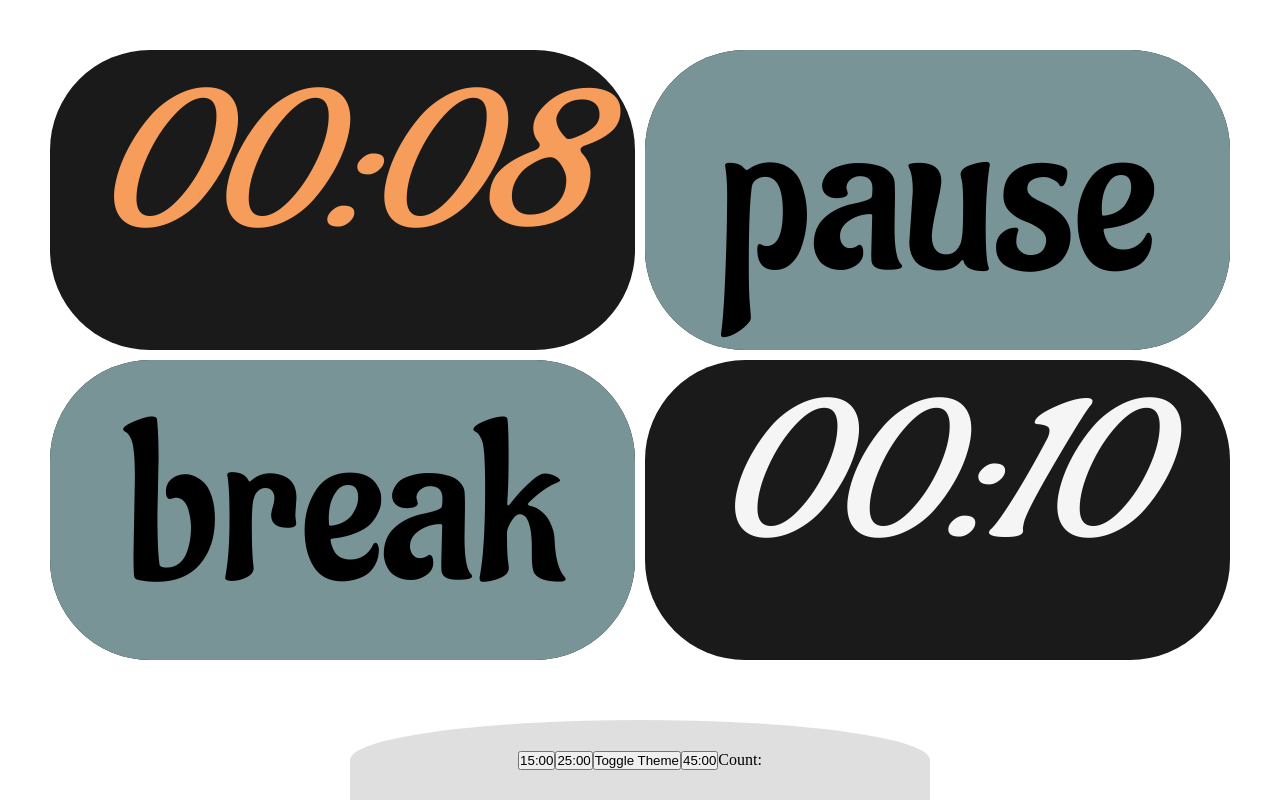
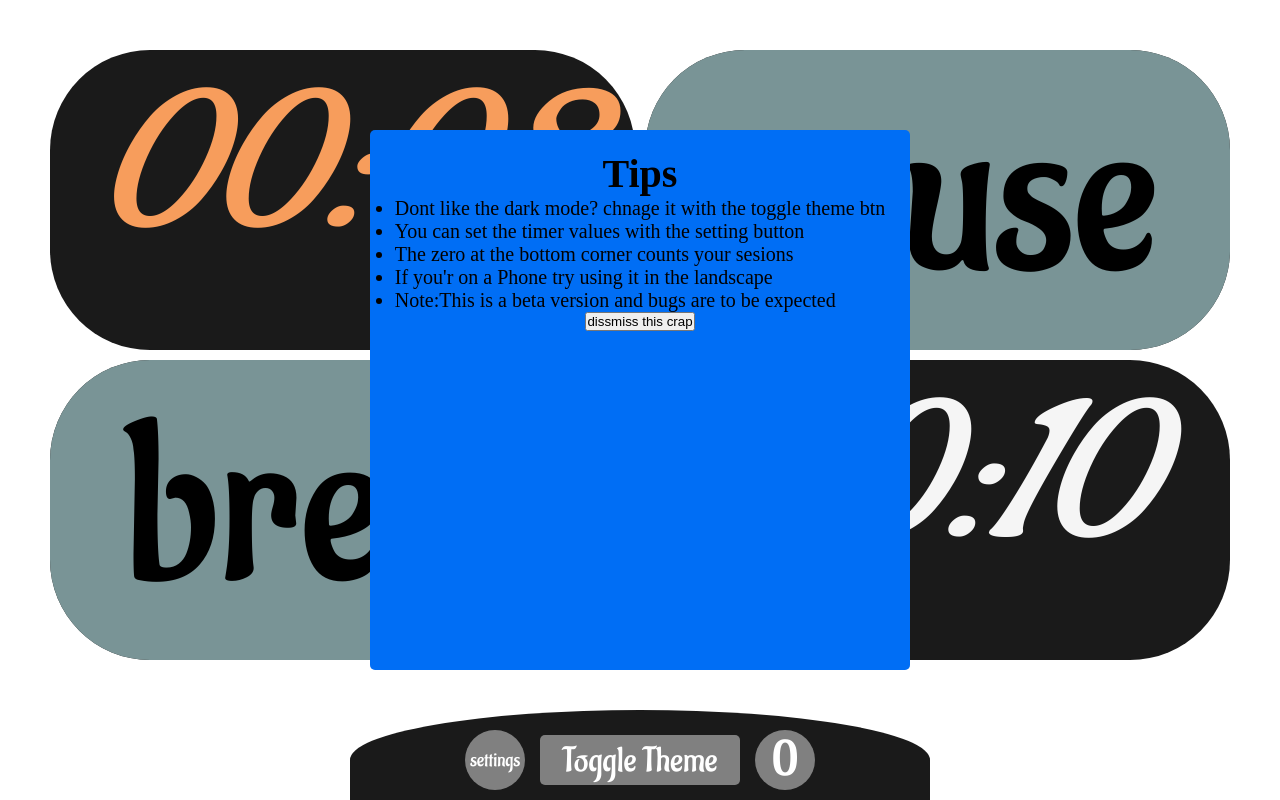
Before and after one commit to theguy1234567/Darkdoro, a plain HTML site: page index.html in a window 1280 px wide. Both pictures are taken after a click on the button "start". Drawn offline with Linux system fonts and the light colour scheme.

Commit message:
added the settings functionality and a tip menue

```diff
--- a/app.js
+++ b/app.js
@@ -6,8 +6,14 @@ addEventListener("DOMContentLoaded", () => {
   const toggleThemeBtn = document.getElementById("theme-toggle");
   const minSel = document.querySelectorAll(".timeSelector");
   const sessionCountDisplay = document.getElementById("sessioncounter");
+  const dismissbtn = document.getElementById("dissmiss");
 
   const timerBell = new Audio("bell.mp3");
+  const timeSelector = document.getElementById("revealtimeelem");
+
+  setTimeout(() => {
+    DisplaytipsMenue();
+  }, 5000);
 
   //timer logic
   let minutes = 0;
@@ -111,7 +117,7 @@ addEventListener("DOMContentLoaded", () => {
             alert("session completed");
             s_count += 1;
             console.log(s_count);
-            sessionCountDisplay.innerHTML = `Counter:${s_count}`;
+            sessionCountDisplay.innerHTML = `${s_count}`;
 
             minutes = 0;
             seconds = 10;
@@ -147,6 +153,21 @@ addEventListener("DOMContentLoaded", () => {
     timerBell.play();
   }
 
+  function revealCont() {
+    const container = document.getElementById("timeelements");
+    container.classList.toggle("show");
+  }
+  function DisplaytipsMenue() {
+    const menueCont = document.getElementById("tipsmen");
+    menueCont.style.opacity = "1";
+  }
+
+  dismissbtn.addEventListener("click", () => {
+    const menueCont = document.getElementById("tipsmen");
+    menueCont.style.opacity = "0";
+    menueCont.style.display = "none";
+  });
+
   startTimerBtn.addEventListener("click", startTimer);
   renderTime();
 
@@ -154,6 +175,8 @@ addEventListener("DOMContentLoaded", () => {
   renderB_Time();
 
   toggleThemeBtn.addEventListener("click", changeTheme);
+
+  timeSelector.addEventListener("click", revealCont);
 
   // logic to set min in the timer
   minSel.forEach((button) => {
@@ -164,6 +187,8 @@ addEventListener("DOMContentLoaded", () => {
       seconds = 0;
       renderTime();
       console.log(`timer set to ${min}`);
+      const container = document.getElementById("timeelements");
+      container.classList.remove("show");
     });
   });
 });
--- a/index.html
+++ b/index.html
@@ -7,6 +7,20 @@
     <link rel="stylesheet" href="style.css" />
   </head>
   <body>
+    <div id="tipsmen" class="tipsmenue">
+      <div class="wrapper">
+        <h1>Tips</h1>
+        <ul>
+          <li>Dont like the dark mode? chnage it with the toggle theme btn</li>
+          <li>You can set the timer values with the setting button</li>
+          <li>The zero at the bottom corner counts your sesions</li>
+          <li>If you'r on a Phone try using it in the landscape</li>
+          <li>Note:This is a beta version and bugs are to be expected</li>
+        </ul>
+        <button id="dissmiss" >dissmiss this crap</button>
+      </div>
+    </div>
+
     <div class="container">
       <div class="app-container">
         <div class="grid-container">
@@ -21,13 +35,19 @@
         </div>
       </div>
     </div>
+
     <div class="bottom-container">
       <div class="bottom-elements">
-        <button class="timeSelector" data-minutes="15">15:00</button>
-        <button class="timeSelector" data-minutes="25">25:00</button>
+        <div class="cont">
+          <div id="timeelements" class="time-elements">
+            <button class="timeSelector" data-minutes="15">15:00</button>
+            <button class="timeSelector" data-minutes="25">25:00</button>
+            <button class="timeSelector" data-minutes="45">45:00</button>
+          </div>
+        </div>
+        <button id="revealtimeelem">settings</button>
         <button id="theme-toggle">Toggle Theme</button>
-        <button class="timeSelector" data-minutes="45">45:00</button>
-        <div id="sessioncounter">Count:</div>
+        <div id="sessioncounter">0</div>
       </div>
     </div>
 
--- a/style.css
+++ b/style.css
@@ -12,12 +12,16 @@
   --secondary-color: #799496;
   --timertext-color: #f79d5c;
   --normaltext-color: whitesmoke;
+  --button-color: gray;
+  --bottome-container: #1a1a1a;
 }
 .white-mode {
   --base-color: #0c1821;
   --secondary-color: #0eb1d2;
   --timertext-color: #ffeb36;
   --normaltext-color: whitesmoke;
+  --button-color: #0c1821;
+  --bottome-container: #006ef5;
   background-image: url("secondary.jpg");
 }
 
@@ -37,8 +41,8 @@
   padding: 0;
 }
 body {
+  position: relative;
   display: flex;
-
   justify-content: center;
   align-items: center;
   height: 100vh;
@@ -67,6 +71,7 @@ body {
 
 .container {
   /* border: 1px solid blue; */
+
   min-height: 100vh;
 }
 .nav-bar {
@@ -164,6 +169,7 @@ body {
 
 .app-container {
   /* margin: 50px 0px; */
+
   height: 85vh;
   width: 100vw;
   /* border: 1px solid blue; */
@@ -183,10 +189,8 @@ body {
 .bottom-container {
   position: fixed;
   /* background-color: #0eb1d2; */
-  z-index: 999;
-
+  /* z-index: 999; */
   bottom: 0;
-
   right: 0;
   height: 100px;
   /* backdrop-filter: blur(10px); */
@@ -197,12 +201,53 @@ body {
   justify-content: center;
   align-items: center;
 }
+.time-elements {
+  z-index: 999;
+  max-height: 0;
+  overflow: hidden;
+  transition: max-height 0.5s ease;
+  background-color: transparent;
+  backdrop-filter: blur(10px);
+  display: flex;
+  border-radius: 10%;
+  padding: 10px;
+  flex-direction: column;
+
+  opacity: 0;
+  align-items: center;
+  transition: all 0.5s ease-in-out;
+}
+.time-elements button {
+  font-family: btnFont;
+
+  border-radius: 5px;
+  border: none;
+  margin: 5px;
+  padding: 10px;
+}
+.cont {
+  position: absolute;
+  /* background-color: red; */
+  height: 400px;
+  width: 200px;
+
+  z-index: -1;
+}
+.time-elements.show {
+  opacity: 1;
+
+  max-height: 500px; /* Adjust based on your content */
+}
+
 .bottom-elements {
+  font-family: btnFont;
+
+  position: relative;
   display: flex;
   flex-direction: row;
   justify-content: center;
   align-items: center;
-  background-color: #dfdfdf;
+  background-color: var(--bottome-container);
   border-radius: 50% 50% 0% 0%;
   width: 35rem;
   height: 5rem;
@@ -211,6 +256,60 @@ body {
   margin-top: 20px;
 }
 
+#theme-toggle {
+  width: 200px;
+  height: 50px;
+  border-radius: 5px;
+  border: none;
+  background-color: var(--button-color);
+  color: white;
+  font-family: btnFont;
+  font-size: 35px;
+  text-align: center;
+}
+#revealtimeelem {
+  font-family: btnFont;
+  font-size: 20px;
+  margin: 15px;
+  border-radius: 100%;
+  height: 60px;
+  text-align: center;
+  width: 60px;
+  border: none;
+  background-color: var(--button-color);
+  color: white;
+}
+#sessioncounter {
+  margin: 15px;
+  border-radius: 100%;
+  height: 60px;
+  text-align: center;
+  width: 60px;
+  border: none;
+  background-color: var(--button-color);
+  color: white;
+  font-size: 50px;
+}
+.wrapper {
+  font-size: 20px;
+  display: flex;
+  flex-direction: column;
+  justify-content: center;
+  align-items: center;
+}
+
+.tipsmenue {
+  opacity: 0;
+  position: absolute;
+  z-index: 1000;
+  backdrop-filter: blur(10px);
+  border-radius: 5px;
+  transition: all 1s ease-in-out;
+  padding: 20px;
+  height: 500px;
+  width: 500px;
+  background-color: #006ef5;
+}
 @media (max-width: 1780px) {
   .box1,
   .box2,
@@ -253,6 +352,19 @@ body {
   }
 }
 @media (max-width: 550px) {
+
+
+  .tipsmenue{
+    text-align: center;
+    width: 350px;
+  }
+
+
+
+
+
+
+
   .grid-container {
     grid-template-columns: repeat(1, 1fr);
     grid-template-rows: repeat(4, 200px);
```
